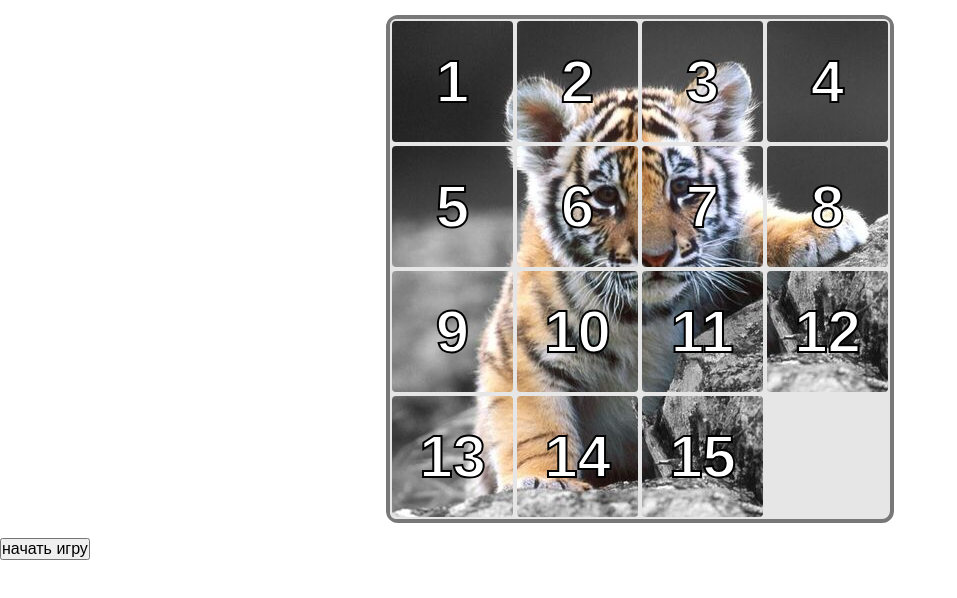
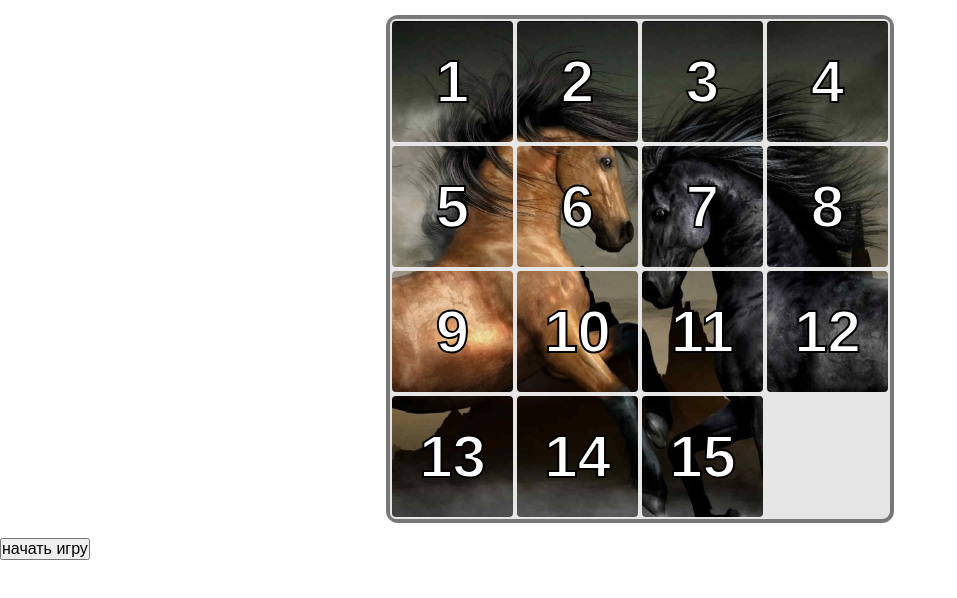
Before and after one commit to sergos5/Tag-puzzle, a plain HTML site: page index.html in a window 1280 px wide. Shown: the whole page, without its empty margins (0-957 px from the left). Drawn offline with Linux system fonts and the light colour scheme.

Commit message:
добавил автоматическую разбивку изображений

```diff
--- a/css/style.css
+++ b/css/style.css
@@ -41,9 +41,9 @@ p {
     user-select: none;
     -webkit-text-stroke: 2px rgb(0, 0, 0);
 
-    background-image: url("../img/1.jpg");
-    background-repeat: no-repeat;
-
+    /* background-image: url("../img/1.jpg"); */
+    /* background-repeat: no-repeat;
+ */
 }
 
 .empty{
--- a/js/script.js
+++ b/js/script.js
@@ -6,20 +6,23 @@ const newGameBtn = document.querySelector('.new-game')
 
 let chips = field.querySelectorAll('.chip')
 
-chips[1].style.backgroundPosition = '-125px 0'
-chips[2].style.backgroundPosition = '-250px 0'
-chips[3].style.backgroundPosition = '-375px 0'
-chips[4].style.backgroundPosition = '0 -125px '
-chips[5].style.backgroundPosition = '-125px -125px'
-chips[6].style.backgroundPosition = '-250px -125px'
-chips[7].style.backgroundPosition = '-375px -125px'
-chips[8].style.backgroundPosition = '0 -250px'
-chips[9].style.backgroundPosition = '-125px -250px'
-chips[10].style.backgroundPosition = '-250px -250px'
-chips[11].style.backgroundPosition = '-250px -375px'
-chips[12].style.backgroundPosition = '0 -375px'
-chips[13].style.backgroundPosition = '-125px -375px'
-chips[14].style.backgroundPosition = '-250px -375px'
+const fieldWidth = field.clientWidth
+const fieldeHight = field.clientHeight
+
+const gePicture = (source) => {
+
+    chips.forEach((chip, index)=> {
+        if (index !== chips.length){
+            chip.style.backgroundImage = `url(${source})`
+            chip.style.backgroundSize = `${fieldWidth}px ${fieldeHight}px`
+            let x = (index%4)*fieldWidth/4
+            let y = (parseInt(index/4)%4)*fieldeHight/4
+            chip.style.backgroundPosition = `-${x}px -${y}px`
+        }
+    })
+}
+
+gePicture('./img/2.jpg')
 
 const animate = ({timing, draw, duration}) => {
 
@@ -134,7 +137,8 @@ const moveEmptyBlock = (indexEmptyBlock, direction) => {
         })
         if (counter==16) {
             field.removeEventListener('click', getIndex)
-            field.style.backgroundImage = 'url("./img/1.jpg")';
+            field.style.backgroundImage = 'url("./img/2.jpg")';
+            field.style.backgroundSize = `${fieldWidth}px ${fieldeHight}px`
             newGameBtn.style.display = 'block'
             startBtn.style.display = 'none'
             chips.forEach(item=> item.style.cursor = 'default')
@@ -176,7 +180,7 @@ const mixChip = () => {
             clearInterval(idInterval)
             console.log('ДА НАЧНЕТСЯ ИГРА!!');
         }
-    }, 5)
+    }, 3)
 }
 
 const getIndex = (e)=> {
@@ -189,7 +193,7 @@ const getIndex = (e)=> {
     }
 }
 
-field.addEventListener('click', getIndex)
+//field.addEventListener('click', getIndex)
 
 startBtn.addEventListener('click', ()=> {
     mixChip()
```
Also changed, not shown: img/2.jpg (added).
